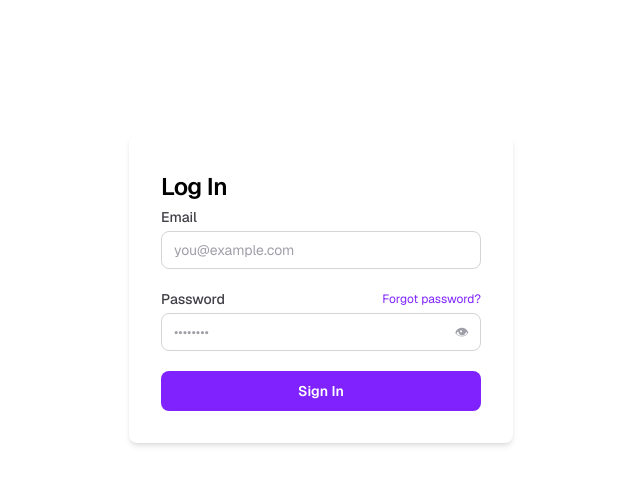
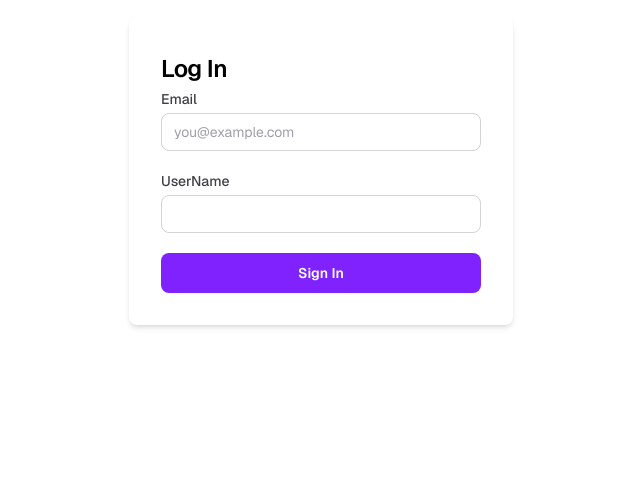
Before and after one commit to A-TAMILSELVAM08/bot, a Next.js app: page /login in a window 1280 px wide. Shown: the part 111-594 px from the top of the page, without its empty margins (319-959 px from the left). Built offline with nearby package versions, Linux system fonts and the light colour scheme.

Commit message:
Update login page.tsx

```diff
--- a/app/login/page.tsx
+++ b/app/login/page.tsx
@@ -5,24 +5,36 @@ import { useRouter } from "next/navigation";
 
 interface LoginForm {
   email: string;
-  password: string;
+  userName: string;
 }
 
 interface FormErrors {
   email?: string;
-  password?: string;
+  userName?: string;
 }
 
 export default function Login() {
-  const [form, setForm] = useState<LoginForm>({ email: "", password: "" });
+  const [form, setForm] = useState<LoginForm>({ email: "", userName: "" });
   const [errors, setErrors] = useState<FormErrors>({});
   const [loading, setLoading] = useState(false);
   const [showPassword, setShowPassword] = useState(false);
-    const router = useRouter()
-
-
+  const router = useRouter()
+  const validation = (): boolean => {
+    const newErrors: FormErrors = {};
+    if (!form.email) {
+      newErrors.email = "Email is required";
+    } else if (!/\S+@\S+\.\S+/.test(form.email)) {
+      newErrors.email = "Invalid email format";
+    }
+    if (!form.userName){
+      newErrors.userName = "UserName is required";
+    }
+    setErrors(newErrors);
+    return Object.keys(newErrors).length === 0;
+  }
   const handleSubmit = async (e: FormEvent<HTMLFormElement>) => {
     e.preventDefault();
+    if (!validation()) return;
     setLoading(true);
     try {
       // Replace with your actual login API call
@@ -37,8 +49,8 @@ export default function Login() {
   };
 
   return (
-    <div className="flex min-h-screen items-center justify-center bg-zinc-50 font-sans dark:bg-black">
-      <main className="flex min-h-screen w-full max-w-5xl flex-col items-center justify-around py-32 px-16 bg-white dark:bg-black sm:items-start">
+    <div className="flex items-center justify-center bg-zinc-50 font-sans dark:bg-black">
+      <main className="flex w-full max-w-5xl flex-col items-center justify-around py-32 px-16 bg-white dark:bg-black sm:items-start">
 
         {/* Card */}
         <div className="w-full max-w-sm bg-white dark:bg-zinc-900 rounded-lg shadow-md p-8 m-auto items-center">
@@ -50,12 +62,14 @@ export default function Login() {
 
             {/* Email */}
             <div className="flex flex-col gap-1">
+              <div className="flex items-center justify-between">
               <label
                 htmlFor="email"
                 className="text-sm font-medium text-zinc-700 dark:text-zinc-300"
               >
                 Email
               </label>
+              </div>
               <input
                 id="email"
                 type="email"
@@ -77,51 +91,35 @@ export default function Login() {
               )}
             </div>
 
-            {/* Password */}
+            {/* UserName */}
             <div className="flex flex-col gap-1">
               <div className="flex items-center justify-between">
                 <label
-                  htmlFor="password"
+                  htmlFor="userName"
                   className="text-sm font-medium text-zinc-700 dark:text-zinc-300"
                 >
-                  Password
+                  UserName
                 </label>
-                <a
-                  href="/forgot-password"
-                  className="text-xs text-violet-600 hover:text-violet-500 transition"
-                >
-                  Forgot password?
-                </a>
               </div>
               <div className="relative">
                 <input
-                  id="password"
-                  type={showPassword ? "text" : "password"}
-                  placeholder="••••••••"
-                  value={form.password}
-                  autoComplete="current-password"
+                  id="userName"
+                  value={form.userName}
+                  autoComplete="current-userName"
                   onChange={(e) => {
-                    setForm({ ...form, password: e.target.value });
-                    if (errors.password)
-                      setErrors({ ...errors, password: undefined });
+                    setForm({ ...form, userName: e.target.value });
+                    if (errors.userName)
+                      setErrors({ ...errors, userName: undefined });
                   }}
                   className={`w-full rounded-lg border px-3 py-2 pr-10 text-sm bg-white dark:bg-zinc-900 text-black dark:text-zinc-50 placeholder-zinc-400 outline-none transition focus:ring-2 focus:ring-violet-500 focus:border-transparent ${
-                    errors.password
+                    errors.userName
                       ? "border-red-500"
                       : "border-zinc-300 dark:border-zinc-700"
                   }`}
                 />
-                <button
-                  type="button"
-                  onClick={() => setShowPassword(!showPassword)}
-                  className="absolute right-3 top-1/2 -translate-y-1/2 text-zinc-400 hover:text-zinc-600 dark:hover:text-zinc-200 transition text-sm"
-                  aria-label="Toggle password visibility"
-                >
-                  {showPassword ? "🙈" : "👁"}
-                </button>
               </div>
-              {errors.password && (
-                <span className="text-xs text-red-500">{errors.password}</span>
+              {errors.userName && (
+                <span className="text-xs text-red-500">{errors.userName}</span>
               )}
             </div>
 
```
